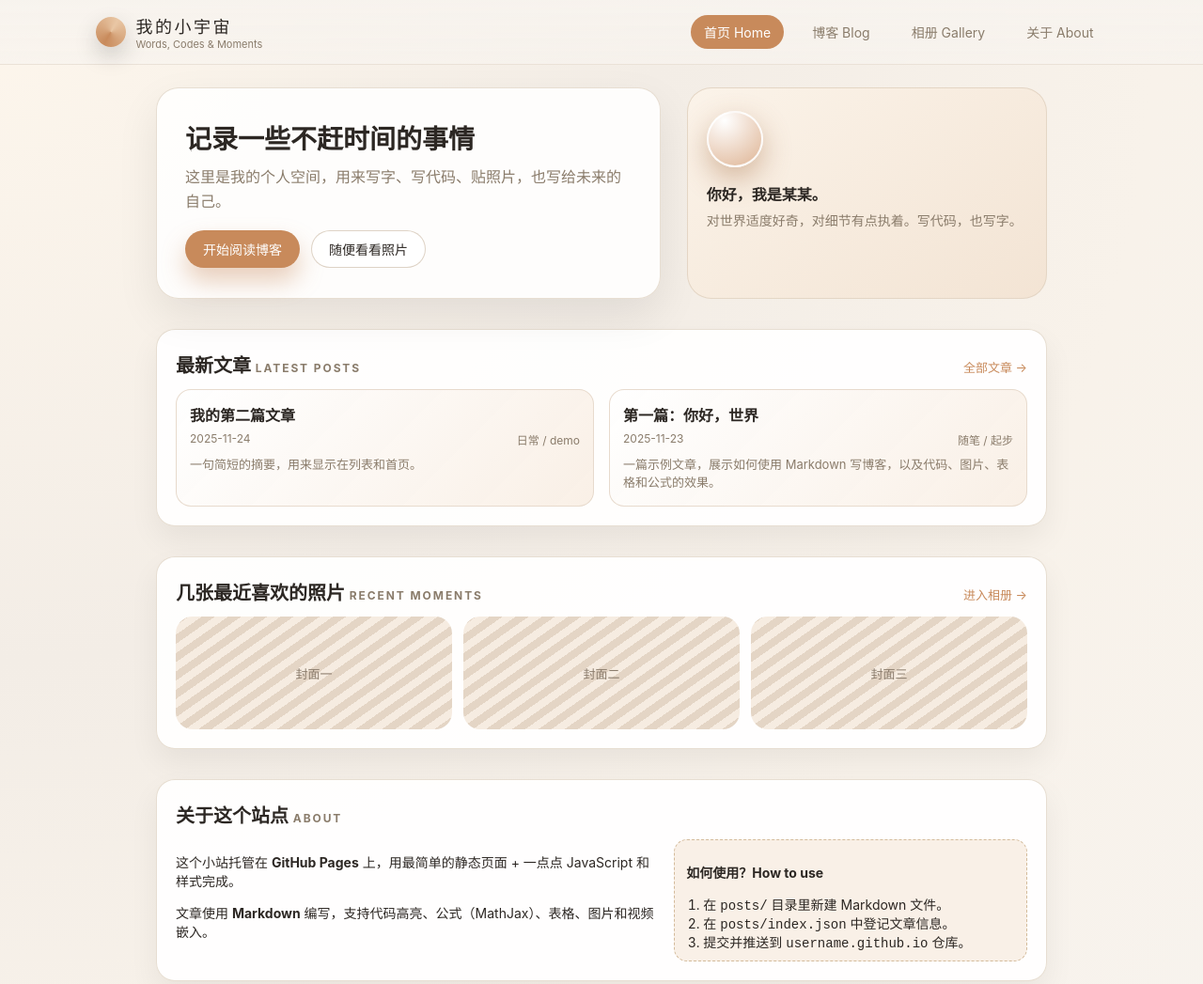
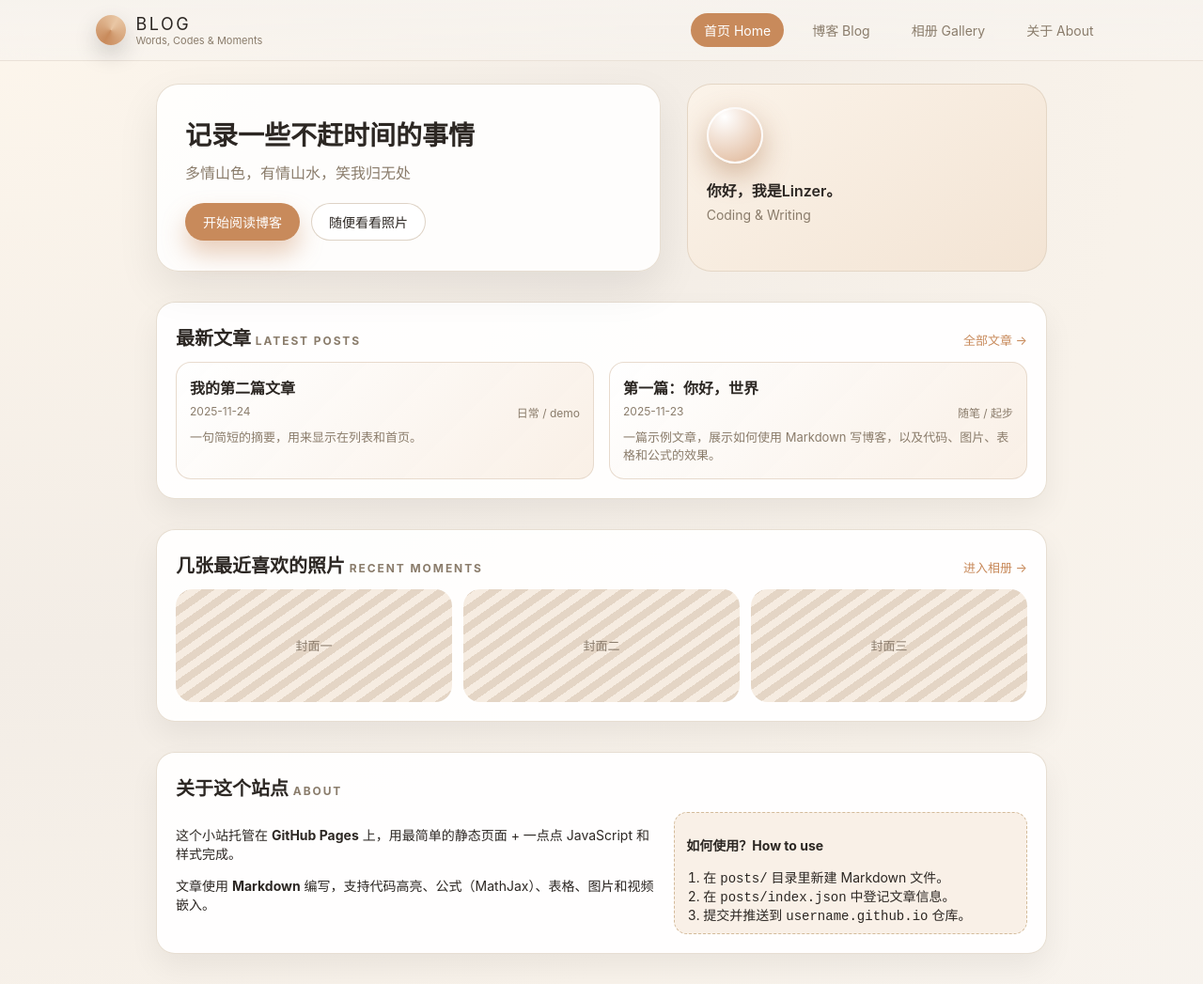
Before and after one commit to zhoublin/zhoublin.github.io, a plain HTML site: page index.html in a window 1280 px wide. Shown: the top 1047 px of the page at 94% size. Drawn offline with Linux system fonts and the light colour scheme.

Commit message:
Update index.html

```diff
--- a/index.html
+++ b/index.html
@@ -3,7 +3,7 @@
 <head>
   <meta charset="UTF-8" />
   <meta name="viewport" content="width=device-width, initial-scale=1.0" />
-  <title>我的小宇宙 | Home</title>
+  <title>Linzer | Home</title>
   <link rel="stylesheet" href="assets/css/style.css" />
 </head>
 <body>
@@ -11,7 +11,7 @@
     <div class="brand">
       <div class="brand-mark"></div>
       <div class="brand-text">
-        <div class="brand-title">我的小宇宙</div>
+        <div class="brand-title">Blog</div>
         <div class="brand-subtitle">Words, Codes &amp; Moments</div>
       </div>
     </div>
@@ -27,7 +27,7 @@
     <section class="hero">
       <div class="hero-text">
         <h1>记录一些不赶时间的事情</h1>
-        <p>这里是我的个人空间，用来写字、写代码、贴照片，也写给未来的自己。</p>
+        <p>多情山色，有情山水，笑我归无处</p>
         <div class="hero-actions">
           <a class="btn primary" href="blog/index.html">开始阅读博客</a>
           <a class="btn ghost" href="gallery/index.html">随便看看照片</a>
@@ -36,8 +36,8 @@
       <div class="hero-sidecard">
         <div class="avatar-circle"></div>
         <div class="sidecard-text">
-          <p class="sidecard-title">你好，我是某某。</p>
-          <p class="sidecard-body">对世界适度好奇，对细节有点执着。写代码，也写字。</p>
+          <p class="sidecard-title">你好，我是Linzer。</p>
+          <p class="sidecard-body">Coding &amp; Writing</p>
         </div>
       </div>
     </section>
```
